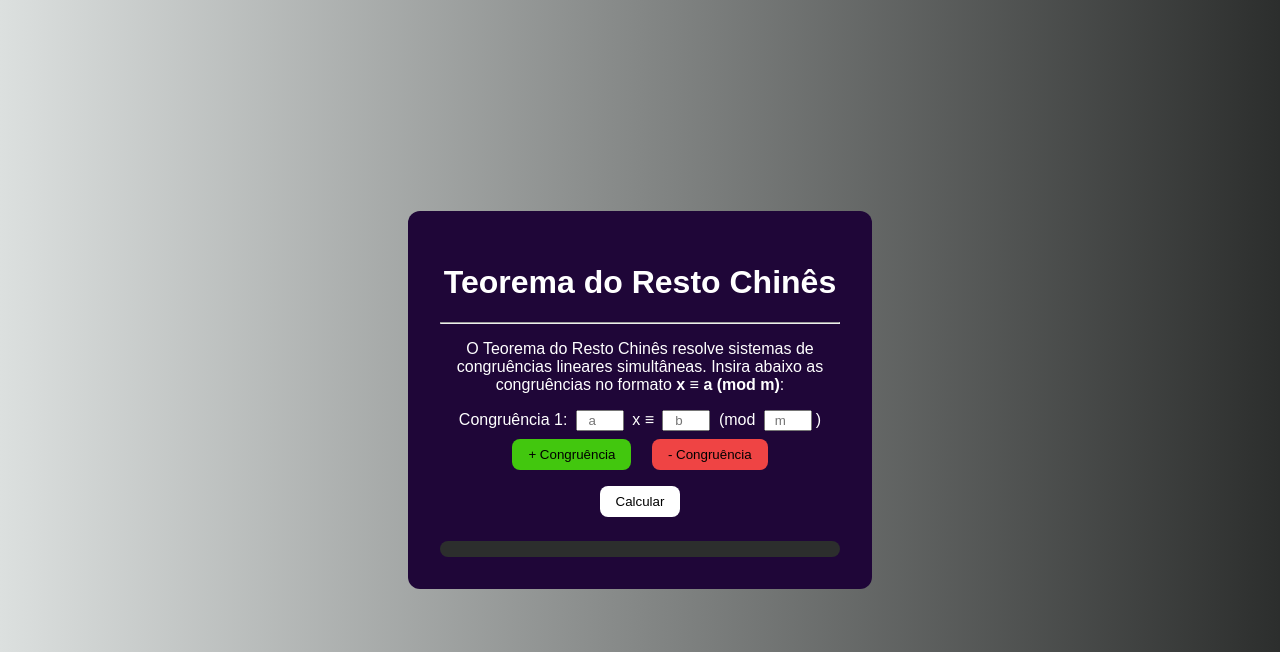
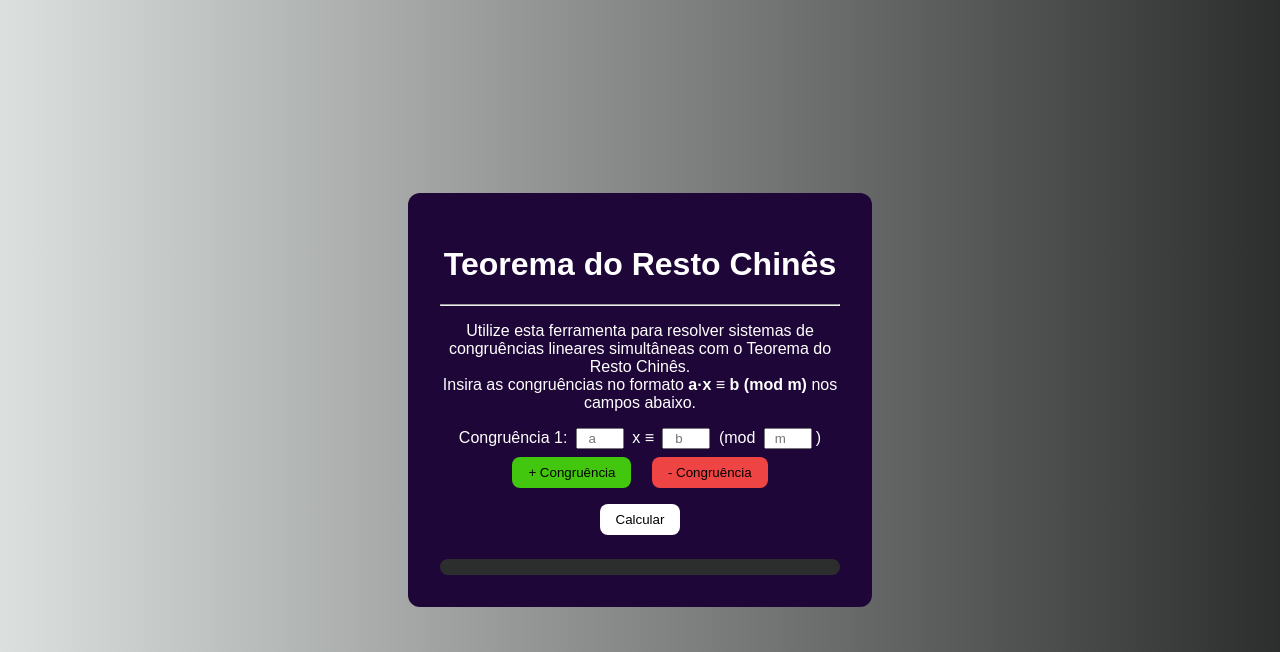
Before and after one commit to JoaoHSL-11/teorematcr, a Flask app: page / in a window 1280 px wide. Shown: the top 652 px of the page. Run offline with Flask 3, Linux system fonts and the light colour scheme.

Commit message:
Organiza frontend e backend para deploy conjunto

```diff
--- a/templates/index.html
+++ b/templates/index.html
@@ -5,8 +5,7 @@
   <meta name="viewport" content="width=device-width, initial-scale=1.0" />
   <title>Teorema do Resto Chinês</title>
   <link rel="stylesheet" href="{{ url_for('static', filename='style.css') }}">
-<script src="{{ url_for('static', filename='script.js') }}"></script>
-
+  <script src="{{ url_for('static', filename='script.js') }}"></script>
 </head>
 <body>
   <div class="container">
@@ -14,9 +13,9 @@
       <h1>Teorema do Resto Chinês</h1>
       <hr />
       <p>
-        O Teorema do Resto Chinês resolve sistemas de congruências lineares simultâneas.
-        Insira abaixo as congruências no formato <strong>x ≡ a (mod m)</strong>:
-      </p>
+    Utilize esta ferramenta para resolver sistemas de congruências lineares simultâneas com o Teorema do Resto Chinês. <br />
+    Insira as congruências no formato <strong>a·x ≡ b (mod m)</strong> nos campos abaixo.
+    </p>
       <div id="congruences">
         <div class="congruence" id="congruence-1">
           Congruência 1:
@@ -33,6 +32,5 @@
       <div class="output" id="output"></div>
     </div>
   </div>
-  <script src="script.js"></script>
 </body>
 </html>
```
